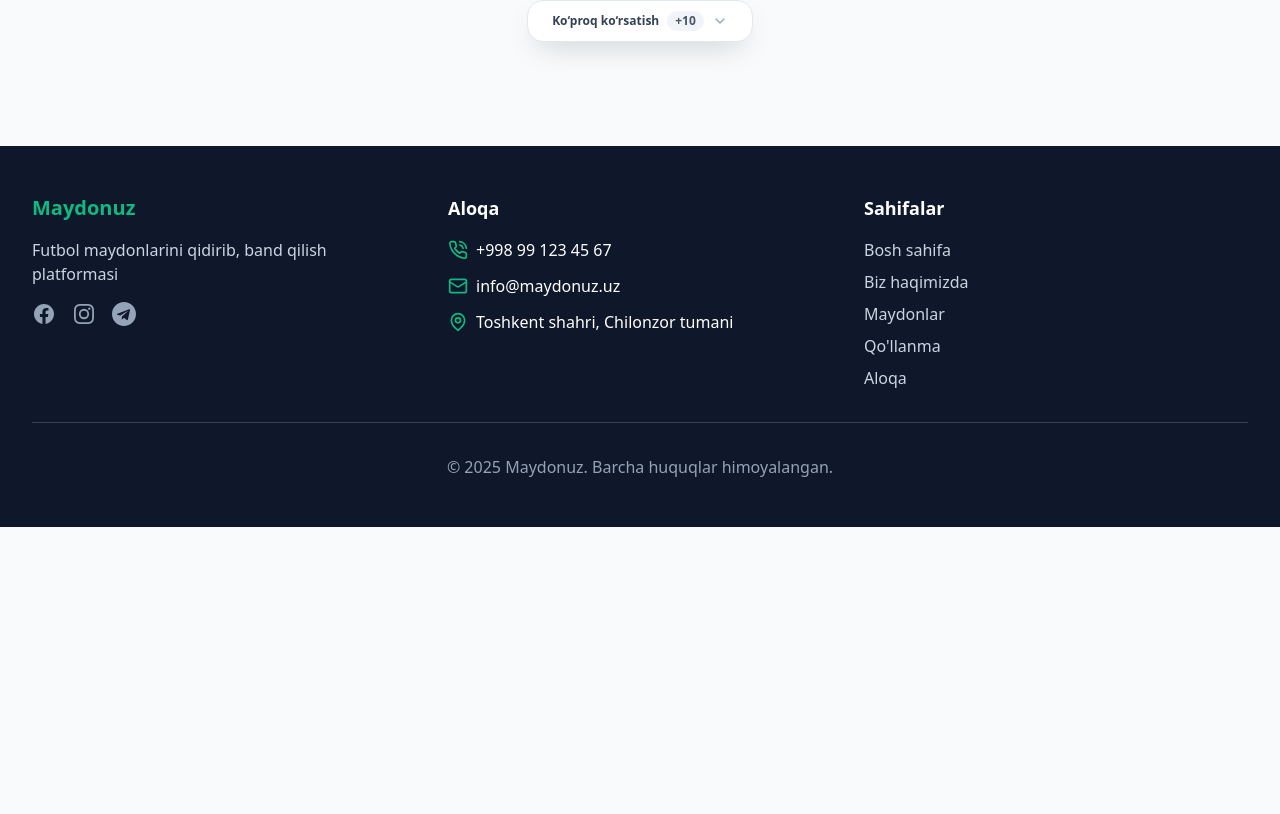
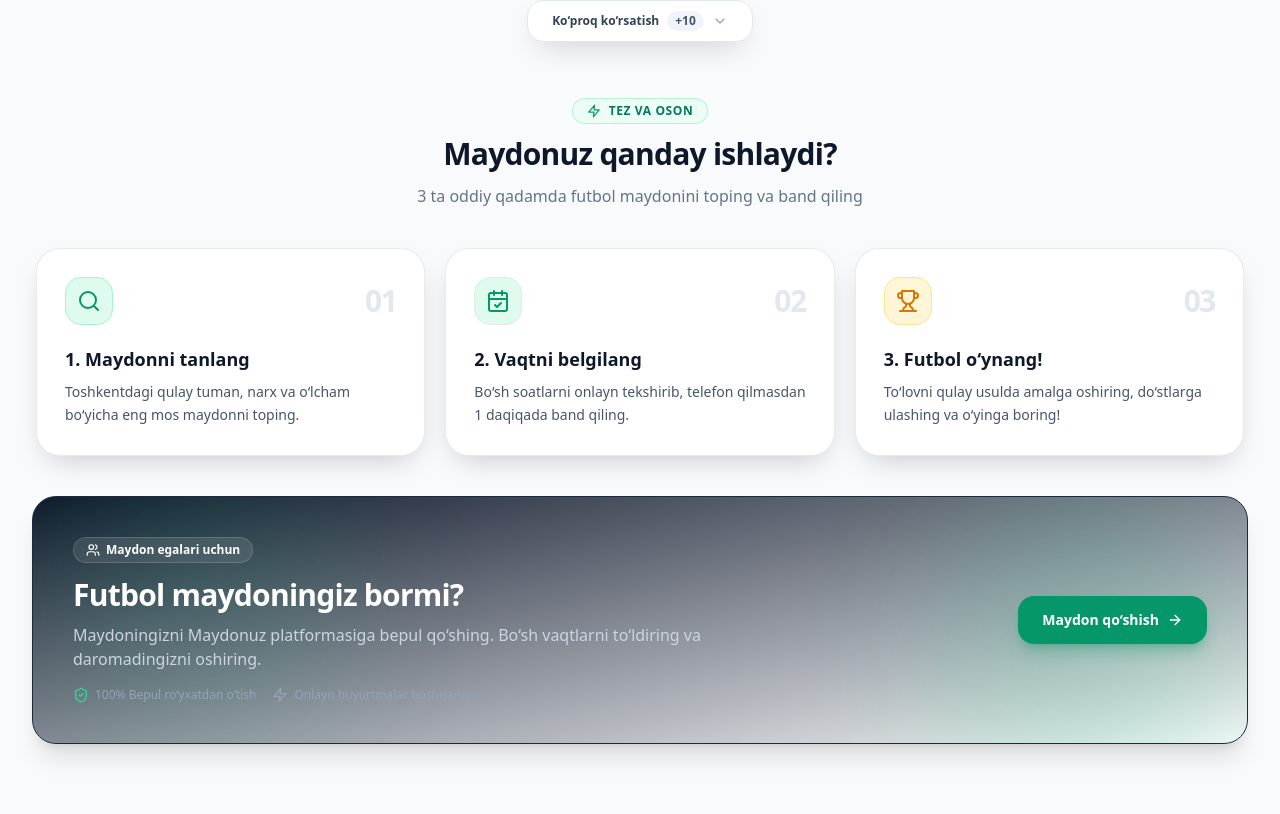
Before and after one commit to Farhodoff/maydonuz.uz, a React (Vite) app: page / in a window 1280 px wide. Shown: the part 1846-2660 px from the top of the page. Before the commit the page ends 2373 px from the top, so only its background shows below. Built offline with nearby package versions, Linux system fonts and the light colour scheme.

Commit message:
feat: add How It Works 3-step section and Field Owner CTA banner

```diff
--- a/src/components/common/Footer.tsx
+++ b/src/components/common/Footer.tsx
@@ -61,16 +61,16 @@ const Footer: React.FC = () => {
                 <a href="#" className="text-slate-300 hover:text-white transition-colors">{translations.home}</a>
               </li>
               <li>
-                <a href="#" className="text-slate-300 hover:text-white transition-colors">{translations.about}</a>
+                <a href="#how-it-works" className="text-slate-300 hover:text-white transition-colors">{translations.about}</a>
               </li>
               <li>
                 <a href="#" className="text-slate-300 hover:text-white transition-colors">{translations.fields}</a>
               </li>
               <li>
-                <a href="#" className="text-slate-300 hover:text-white transition-colors">{translations.guide}</a>
+                <a href="#how-it-works" className="text-slate-300 hover:text-white transition-colors">{translations.guide}</a>
               </li>
               <li>
-                <a href="#" className="text-slate-300 hover:text-white transition-colors">{translations.contact}</a>
+                <a href="#for-owners" className="text-slate-300 hover:text-white transition-colors">Maydon egalari</a>
               </li>
             </ul>
           </div>
--- /dev/null
+++ b/src/components/common/HowItWorks.tsx
@@ -0,0 +1,133 @@
+import React from 'react';
+import { Search, CalendarCheck, Trophy, ArrowRight, ShieldCheck, Zap, Users } from 'lucide-react';
+import { useLanguage } from '../../contexts/LanguageContext';
+
+interface HowItWorksProps {
+  onOpenOwnerModal: () => void;
+}
+
+export const HowItWorks: React.FC<HowItWorksProps> = ({ onOpenOwnerModal }) => {
+  const { translations } = useLanguage();
+
+  const steps = [
+    {
+      step: '01',
+      icon: Search,
+      iconColor: 'text-emerald-600 bg-emerald-100/70 border-emerald-200',
+      title: translations.step1Title || '1. Maydonni tanlang',
+      description: translations.step1Desc || 'Toshkentdagi qulay tuman, narx va o‘lcham bo‘yicha eng mos maydonni toping.',
+    },
+    {
+      step: '02',
+      icon: CalendarCheck,
+      iconColor: 'text-brand-600 bg-brand-100/70 border-brand-200',
+      title: translations.step2Title || '2. Vaqtni belgilang',
+      description: translations.step2Desc || 'Bo‘sh soatlarni onlayn tekshirib, telefon qilmasdan 1 daqiqada band qiling.',
+    },
+    {
+      step: '03',
+      icon: Trophy,
+      iconColor: 'text-amber-600 bg-amber-100/70 border-amber-200',
+      title: translations.step3Title || '3. Futbol o‘ynang!',
+      description: translations.step3Desc || 'To‘lovni qulay usulda amalga oshiring, do‘stlarga ulashing va o‘yinga boring!',
+    },
+  ];
+
+  return (
+    <section id="how-it-works" className="my-14 sm:my-18">
+      {/* Section Heading */}
+      <div className="text-center max-w-2xl mx-auto mb-10 px-4">
+        <div className="inline-flex items-center space-x-2 bg-emerald-50 text-emerald-700 border border-emerald-200/80 px-3.5 py-1 rounded-full text-xs font-bold uppercase tracking-wider mb-3">
+          <Zap className="h-3.5 w-3.5 text-emerald-600" />
+          <span>Tez va oson</span>
+        </div>
+        <h2 className="text-2xl sm:text-3xl font-extrabold text-slate-900 tracking-tight mb-3">
+          {translations.howItWorksTitle || 'Maydonuz qanday ishlaydi?'}
+        </h2>
+        <p className="text-slate-500 text-sm sm:text-base leading-relaxed">
+          {translations.howItWorksSubtitle || '3 ta oddiy qadamda futbol maydonini toping va band qiling'}
+        </p>
+      </div>
+
+      {/* 3 Steps Cards */}
+      <div className="grid grid-cols-1 md:grid-cols-3 gap-5 mb-10 px-1">
+        {steps.map((item, idx) => {
+          const IconComponent = item.icon;
+          return (
+            <div
+              key={idx}
+              className="relative bg-white rounded-3xl border border-slate-200/80 p-6 sm:p-7 shadow-soft hover:shadow-md hover:-translate-y-1 transition-all duration-200 flex flex-col justify-between"
+            >
+              <div>
+                <div className="flex items-center justify-between mb-5">
+                  <div className={`w-12 h-12 rounded-2xl border flex items-center justify-center ${item.iconColor}`}>
+                    <IconComponent className="h-6 w-6" />
+                  </div>
+                  <span className="text-3xl font-black text-slate-200 tracking-tighter">
+                    {item.step}
+                  </span>
+                </div>
+
+                <h3 className="text-lg font-bold text-slate-900 mb-2">
+                  {item.title}
+                </h3>
+                <p className="text-slate-600 text-sm leading-relaxed">
+                  {item.description}
+                </p>
+              </div>
+            </div>
+          );
+        })}
+      </div>
+
+      {/* Field Owner Call to Action (CTA) Banner */}
+      <div
+        id="for-owners"
+        className="relative rounded-3xl overflow-hidden bg-gradient-to-br from-slate-900 via-slate-850 to-brand-950 p-6 sm:p-10 text-white shadow-xl border border-slate-800"
+      >
+        {/* Glow ambient background */}
+        <div className="absolute top-0 right-0 w-80 h-80 bg-brand-500/15 rounded-full blur-3xl pointer-events-none" />
+        <div className="absolute bottom-0 left-0 w-80 h-80 bg-emerald-500/10 rounded-full blur-3xl pointer-events-none" />
+
+        <div className="relative z-10 flex flex-col lg:flex-row lg:items-center justify-between gap-6">
+          <div className="max-w-2xl">
+            <div className="inline-flex items-center space-x-1.5 bg-white/10 backdrop-blur-md px-3 py-1 rounded-full text-xs font-semibold text-brand-300 border border-white/15 mb-3.5">
+              <Users className="h-3.5 w-3.5" />
+              <span>Maydon egalari uchun</span>
+            </div>
+
+            <h3 className="text-2xl sm:text-3xl font-black tracking-tight mb-2.5">
+              {translations.ownerCtaTitle || 'Futbol maydoningiz bormi?'}
+            </h3>
+            <p className="text-slate-300 text-sm sm:text-base leading-relaxed mb-4">
+              {translations.ownerCtaDesc || 'Maydoningizni Maydonuz platformasiga bepul qo‘shing. Bo‘sh vaqtlarni to‘ldiring va daromadingizni oshiring.'}
+            </p>
+
+            <div className="flex flex-wrap gap-4 text-xs text-slate-400 font-medium">
+              <div className="flex items-center space-x-1.5">
+                <ShieldCheck className="h-4 w-4 text-emerald-400" />
+                <span>100% Bepul ro‘yxatdan o‘tish</span>
+              </div>
+              <div className="flex items-center space-x-1.5">
+                <Zap className="h-4 w-4 text-brand-400" />
+                <span>Onlayn buyurtmalar boshqaruvi</span>
+              </div>
+            </div>
+          </div>
+
+          <div className="flex-shrink-0">
+            <button
+              onClick={onOpenOwnerModal}
+              className="inline-flex items-center space-x-2 px-6 py-3.5 rounded-2xl bg-brand-600 hover:bg-brand-500 text-white font-extrabold text-sm transition-all shadow-lg shadow-brand-600/30 active:scale-95"
+            >
+              <span>{translations.ownerCtaBtn || 'Maydon qo‘shish'}</span>
+              <ArrowRight className="h-4 w-4" />
+            </button>
+          </div>
+        </div>
+      </div>
+    </section>
+  );
+};
+
+export default HowItWorks;
--- a/src/contexts/LanguageContext.tsx
+++ b/src/contexts/LanguageContext.tsx
@@ -138,7 +138,18 @@ const translations: Record<Language, Record<string, string>> = {
     'details': 'Batafsil / Bron qilish',
     'myBookings': 'Bronlarim',
     'profile': 'Profil',
-    'navigation': 'Navigatsiya'
+    'navigation': 'Navigatsiya',
+    'howItWorksTitle': 'Maydonuz qanday ishlaydi?',
+    'howItWorksSubtitle': '3 ta oddiy qadamda futbol maydonini toping va band qiling',
+    'step1Title': '1. Maydonni tanlang',
+    'step1Desc': 'Toshkentdagi qulay tuman, narx va o‘lcham bo‘yicha eng mos maydonni toping.',
+    'step2Title': '2. Vaqtni belgilang',
+    'step2Desc': 'Bo‘sh soatlarni onlayn tekshirib, telefon qilmasdan 1 daqiqada band qiling.',
+    'step3Title': '3. Futbol o‘ynang!',
+    'step3Desc': 'To‘lovni qulay usulda amalga oshiring, do‘stlarga ulashing va o‘yinga boring!',
+    'ownerCtaTitle': 'Futbol maydoningiz bormi?',
+    'ownerCtaDesc': 'Maydoningizni Maydonuz platformasiga bepul qo‘shing. Bo‘sh vaqtlarni to‘ldiring va daromadingizni oshiring.',
+    'ownerCtaBtn': 'Maydon qo‘shish'
   },
   'ru': {
     'appName': 'Maydonuz',
@@ -260,7 +271,18 @@ const translations: Record<Language, Record<string, string>> = {
     'details': 'Подробнее / Бронь',
     'myBookings': 'Брони',
     'profile': 'Профиль',
-    'navigation': 'Навигация'
+    'navigation': 'Навигация',
+    'howItWorksTitle': 'Как работает Maydonuz?',
+    'howItWorksSubtitle': 'Найдите и забронируйте футбольное поле за 3 простых шага',
+    'step1Title': '1. Выберите поле',
+    'step1Desc': 'Найдите подходящее поле по району, цене и размеру в Ташкенте.',
+    'step2Title': '2. Выберите время',
+    'step2Desc': 'Проверьте свободные часы онлайн и забронируйте за 1 минуту без звонков.',
+    'step3Title': '3. Играйте в футбол!',
+    'step3Desc': 'Оплатите удобным способом, поделитесь с друзьями и вперед на игру!',
+    'ownerCtaTitle': 'У вас есть футбольное поле?',
+    'ownerCtaDesc': 'Добавьте свое поле на платформу Maydonuz бесплатно. Заполняйте свободные часы и увеличивайте доход.',
+    'ownerCtaBtn': 'Добавить поле'
   }
 };
 
--- a/src/pages/HomePage.tsx
+++ b/src/pages/HomePage.tsx
@@ -4,6 +4,7 @@ import SearchBar from '../components/search/SearchBar';
 import Filters from '../components/search/Filters';
 import ViewToggle from '../components/common/ViewToggle';
 import ListView from '../components/list/ListView';
+import HowItWorks from '../components/common/HowItWorks';
 import Footer from '../components/common/Footer';
 import MobileBottomNav from '../components/common/MobileBottomNav';
 import { useApp } from '../contexts/AppContext';
@@ -15,6 +16,7 @@ const MapView = React.lazy(() => import('../components/map/MapView'));
 const FieldDetailsModal = React.lazy(() => import('../components/modals/FieldDetailsModal'));
 const AuthModal = React.lazy(() => import('../components/modals/AuthModal'));
 const MyBookingsModal = React.lazy(() => import('../components/modals/MyBookingsModal'));
+const OwnerDashboardModal = React.lazy(() => import('../components/modals/OwnerDashboardModal'));
 
 const MapSkeleton = () => (
   <div className="h-[460px] sm:h-[540px] md:h-[620px] rounded-3xl bg-slate-100 border border-slate-200 flex flex-col items-center justify-center animate-pulse">
@@ -30,6 +32,7 @@ const HomePage: React.FC = () => {
   const [selectedField, setSelectedField] = useState<FootballField | null>(null);
   const [isAuthModalOpen, setIsAuthModalOpen] = useState(false);
   const [isBookingsModalOpen, setIsBookingsModalOpen] = useState(false);
+  const [isOwnerModalOpen, setIsOwnerModalOpen] = useState(false);
 
   const quickTags = [
     { label: translations.all || 'Barchasi', active: !searchFilters.district && !searchFilters.fieldType && !searchFilters.sortBy, action: () => setSearchFilters({ district: '', fieldType: '', query: '', sortBy: '' }) },
@@ -105,6 +108,9 @@ const HomePage: React.FC = () => {
               <ListView />
             )}
           </div>
+
+          {/* Landing Elements: How It Works & Field Owner CTA */}
+          <HowItWorks onOpenOwnerModal={() => setIsOwnerModalOpen(true)} />
         </div>
       </main>
 
@@ -141,6 +147,14 @@ const HomePage: React.FC = () => {
             onClose={() => setIsBookingsModalOpen(false)}
           />
         )}
+
+        {/* Owner Dashboard Modal triggered from landing CTA */}
+        {isOwnerModalOpen && (
+          <OwnerDashboardModal
+            isOpen={isOwnerModalOpen}
+            onClose={() => setIsOwnerModalOpen(false)}
+          />
+        )}
       </Suspense>
     </div>
   );
```
